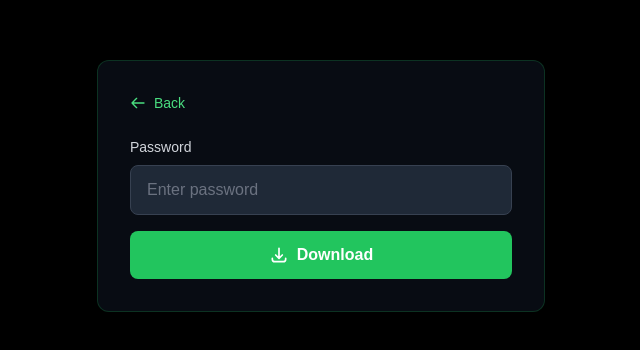
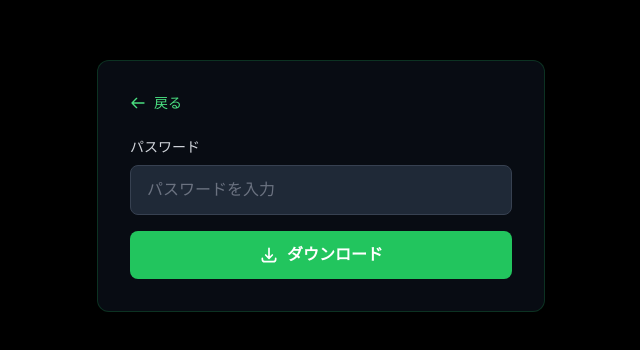
Before and after one commit to Rio2Ryo/mother-vegetables-hp, a Next.js app: page /download/carbon-credit in a window 1280 px wide. Shown: the part 214-564 px from the top of the page, without its empty margins (319-959 px from the left). Built offline with nearby package versions, Linux system fonts and the light colour scheme.

Commit message:
fix: デフォルト言語を日本語(JP)に変更

```diff
--- a/src/contexts/LanguageContext.tsx
+++ b/src/contexts/LanguageContext.tsx
@@ -13,7 +13,7 @@ interface LanguageContextType {
 const LanguageContext = createContext<LanguageContextType | undefined>(undefined)
 
 export function LanguageProvider({ children }: { children: ReactNode }) {
-  const [language, setLanguage] = useState<Language>('EN')
+  const [language, setLanguage] = useState<Language>('JP')
 
   const t = (translations: { JP: string; EN: string }) => {
     return translations[language]
```
